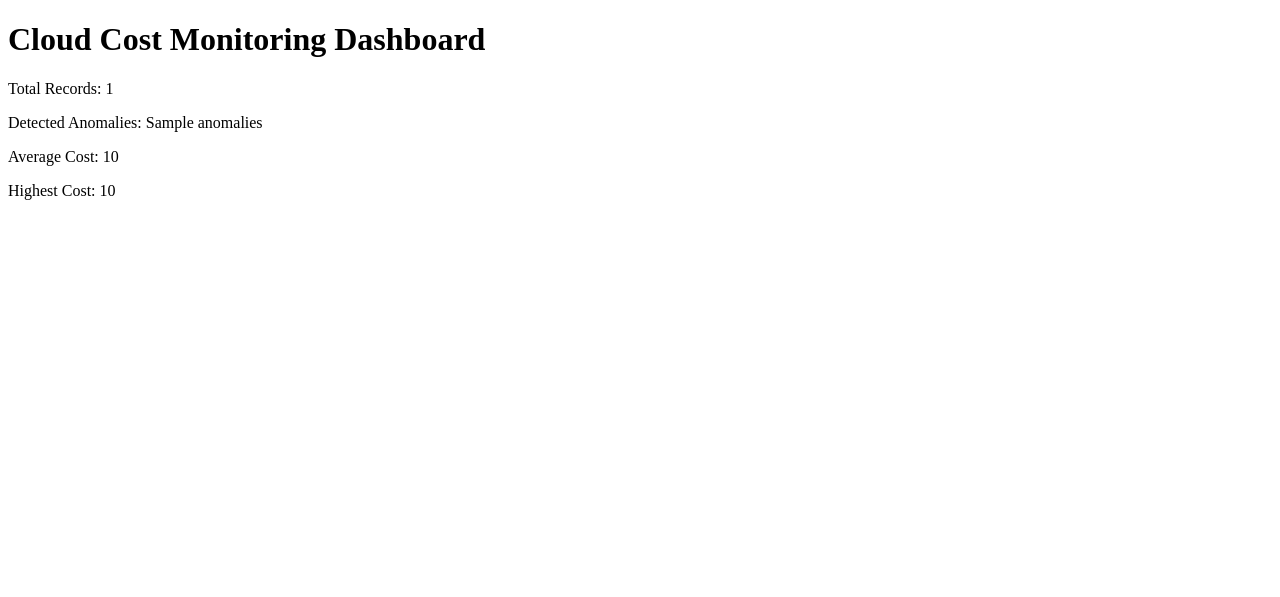
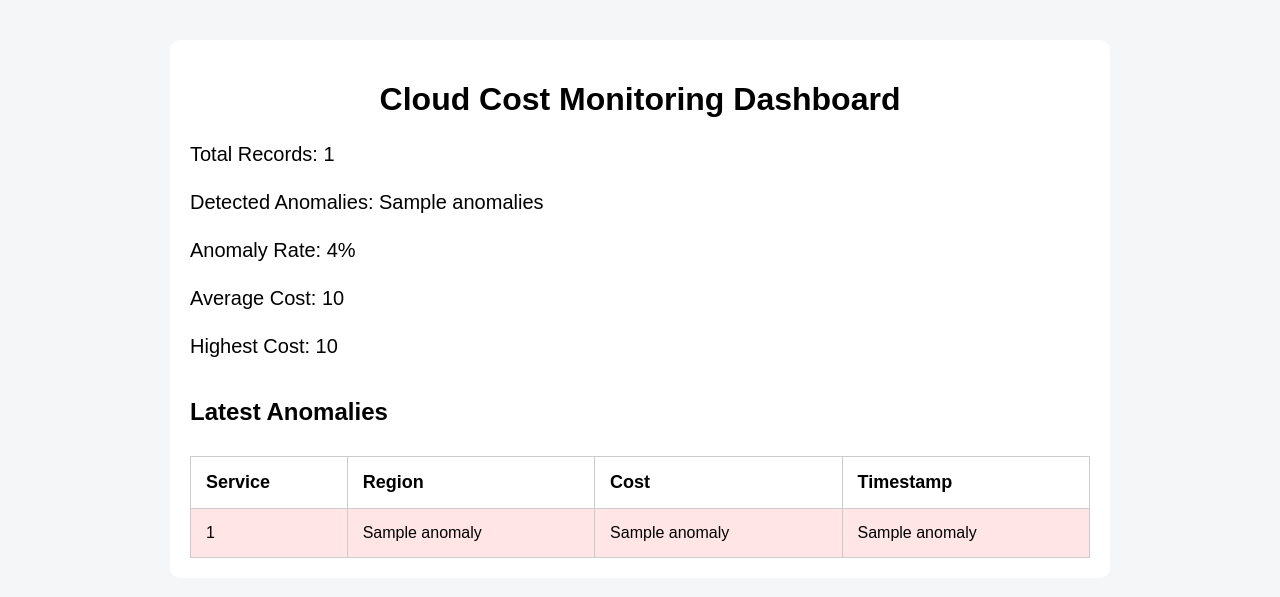
Before and after one commit to RPOstrava/Cloud-Cost-Monitoring-Tool-with-AI-Anomaly-Detection, a Flask app: template templates/index.html in a window 1280 px wide. Shown: the top 597 px of the page. Run offline with Flask 3, Linux system fonts and the light colour scheme; the template is opened without the code that fills it: most values are stand-ins (such as "Sample title", 1, 10 or a date in 2020).

Commit message:
Improve dashboard layout and anomaly metrics

```diff
--- a/dashboard.py
+++ b/dashboard.py
@@ -30,6 +30,11 @@ def home():
 
     anomalies = cursor.fetchone()[0]
 
+    anomaly_rate = round(
+        (anomalies / total_records) * 100,
+        2
+    )
+
     cursor.execute(
         "SELECT AVG(cost) FROM cloud_costs"
     )
@@ -45,15 +50,31 @@ def home():
 
     highest_cost = cursor.fetchone()[0]
 
+    cursor.execute("""
+        SELECT
+            service,
+            region,
+            cost,
+            timestamp
+        FROM cloud_costs
+        WHERE status = 'anomaly'
+        ORDER BY id DESC
+        LIMIT 10
+    """)
+
+    latest_anomalies = cursor.fetchall()
+
     conn.close()
 
     return render_template(
-    "index.html",
-    total_records=total_records,
-    anomalies=anomalies,
-    average_cost=average_cost,
-    highest_cost=highest_cost
-)
+        "index.html",
+        total_records=total_records,
+        anomalies=anomalies,
+        anomaly_rate=anomaly_rate,
+        average_cost=average_cost,
+        highest_cost=highest_cost,
+        latest_anomalies=latest_anomalies
+    )
 
 
 if __name__ == "__main__":
--- /dev/null
+++ b/static/style.css
@@ -0,0 +1,55 @@
+body {
+    font-family: Arial, sans-serif;
+    background-color: #f4f6f8;
+    margin: 40px;
+}
+
+h1 {
+    text-align: center;
+}
+
+.dashboard {
+    max-width: 900px;
+    margin: auto;
+    background: white;
+    padding: 20px;
+    border-radius: 10px;
+}
+
+.metric {
+    margin: 25px 0;
+    font-size: 20px;
+}
+
+table {
+    width: 100%;
+    border-collapse: collapse;
+    margin-top: 30px;
+}
+
+th,
+td {
+    padding: 15px;
+    border: 1px solid #cccccc;
+    text-align: left;
+}
+
+th {
+    font-size: 18px;
+}
+
+td {
+    font-size: 16px;
+}
+
+h2 {
+    margin-top: 40px;
+}
+
+.anomaly-row {
+    background-color: #ffe5e5;
+}
+
+.anomaly-row:hover {
+    background-color: #ffcccc;
+}
--- a/templates/index.html
+++ b/templates/index.html
@@ -1,19 +1,74 @@
 <!DOCTYPE html>
 <html>
+
 <head>
-    <title>Cloud Cost Monitoring Dashboard</title>
+
+    <title>
+        Cloud Cost Monitoring Dashboard
+    </title>
+
+    <link rel="stylesheet" href="{{ url_for('static', filename='style.css') }}">
+
 </head>
+
 <body>
 
-    <h1>Cloud Cost Monitoring Dashboard</h1>
+    <div class="dashboard">
 
-    <p>Total Records: {{ total_records }}</p>
+        <h1>
+            Cloud Cost Monitoring Dashboard
+        </h1>
 
-    <p>Detected Anomalies: {{ anomalies }}</p>
+        <div class="metric">
+            Total Records: {{ total_records }}
+        </div>
 
-    <p>Average Cost: {{ average_cost }}</p>
+        <div class="metric">
+            Detected Anomalies: {{ anomalies }}
+        </div>
 
-    <p>Highest Cost: {{ highest_cost }}</p>
+        <div class="metric">
+            Anomaly Rate: {{ anomaly_rate }}%
+        </div>
+
+        <div class="metric">
+            Average Cost: {{ average_cost }}
+        </div>
+
+        <div class="metric">
+            Highest Cost: {{ highest_cost }}
+        </div>
+
+        <h2>Latest Anomalies</h2>
+
+        <table border="1">
+
+            <tr>
+                <th>Service</th>
+                <th>Region</th>
+                <th>Cost</th>
+                <th>Timestamp</th>
+            </tr>
+
+            {% for anomaly in latest_anomalies %}
+
+            <tr class="anomaly-row">
+                <td>{{ anomaly[0] }}</td>
+                <td>{{ anomaly[1] }}</td>
+                <td>{{ anomaly[2] }}</td>
+                <td>{{ anomaly[3] }}</td>
+            </tr>
+
+            {% endfor %}
+
+        </table>
+
+
+
+
+
+
 
 </body>
+
 </html>
```
